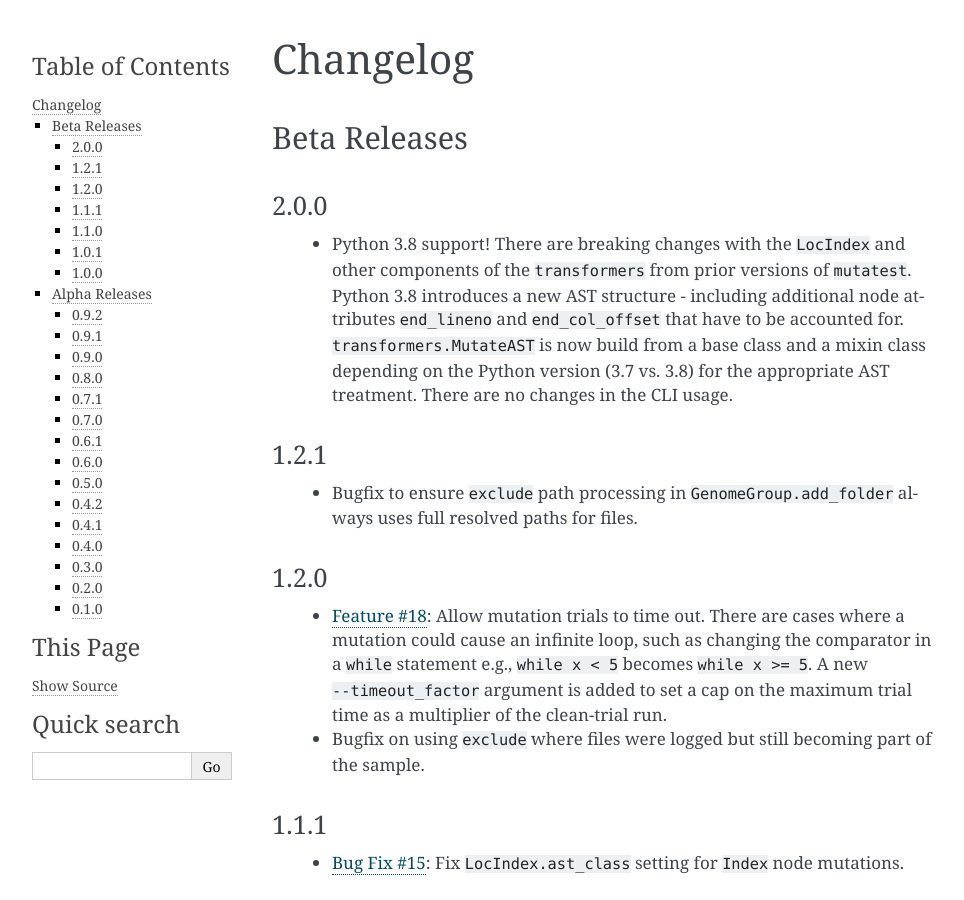
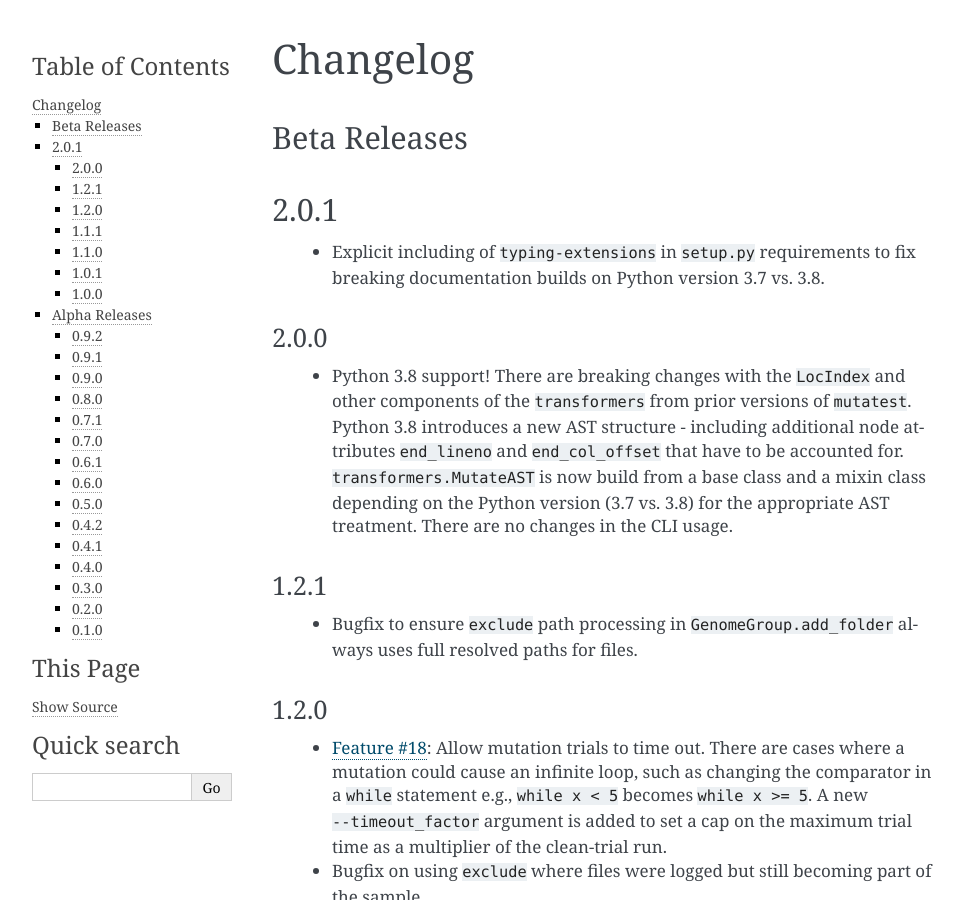
Before and after one commit to EvanKepner/mutatest, a Sphinx documentation site: the page built from docs/changelog.rst, in a window 1280 px wide and 900 px high. Shown: the whole window, without its empty margins (148-1112 px from the left). Built offline with Sphinx 7.4.7, drawn with Linux system fonts in a browser that asks for light colours.

Commit message:
2.0.1 fix doc build with typing-extensions

```diff
--- a/CHANGELOG.rst
+++ b/CHANGELOG.rst
@@ -3,6 +3,12 @@ Changelog
 
 Beta Releases
 -------------
+
+2.0.1
+-----
+
+    - Explicit including of ``typing-extensions`` in ``setup.py`` requirements to fix breaking
+      documentation builds on Python version 3.7 vs. 3.8.
 
 2.0.0
 ~~~~~
--- a/docs/conf.py
+++ b/docs/conf.py
@@ -10,14 +10,6 @@ import codecs
 import os
 import re
 import sys
-
-# Needed for auto-doc API
-try:
-    # Python 3.8
-    from typing import Protocol
-except ImportError:
-    # Python 3.7
-    from typing_extensions import Protocol  # type: ignore
 
 # If extensions (or modules to document with autodoc) are in another directory,
 # add these directories to sys.path here. If the directory is relative to the
--- a/mutatest/__init__.py
+++ b/mutatest/__init__.py
@@ -1,6 +1,6 @@
 """Mutation initialization.
 """
-__version__ = "2.0.0"
+__version__ = "2.0.1"
 
 __title__ = "mutatest"
 __description__ = "Python mutation testing: test your tests!"
--- a/setup.py
+++ b/setup.py
@@ -38,7 +38,7 @@ CLASSIFIERS = [
 ]
 
 # Built to run with pytest, but not an installation requirement for the API
-INSTALL_REQUIRES = ["coverage>=4.4"]
+INSTALL_REQUIRES = ["coverage>=4.4", "typing-extensions"]
 EXTRAS_REQUIRE = {
     "docs": ["coverage", "ipython", "sphinx"],  # kept in docs/requirements.txt for RTD
     "tests": [
```
